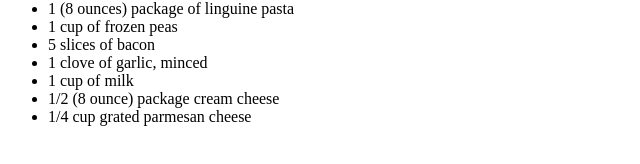
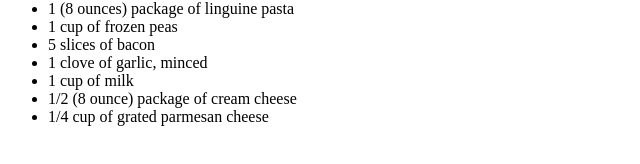
Before and after one commit to TorturerX/odin-recipes, a plain HTML site: page recipes/carbonara.html in a window 1280 px wide. Shown: the part 528-692 px from the top of the page, 0-640 px from the left. Drawn offline with Linux system fonts and the light colour scheme.

Commit message:
Fix wording on list
Added "of" to some items in the list, since for some reason it's left out from the original ingredients list

```diff
--- a/recipes/carbonara.html
+++ b/recipes/carbonara.html
@@ -17,8 +17,8 @@
             <li>5 slices of bacon</li>
             <li>1 clove of garlic, minced</li>
             <li>1 cup of milk</li>
-            <li>1/2 (8 ounce) package cream cheese</li>
-            <li>1/4 cup grated parmesan cheese</li>
+            <li>1/2 (8 ounce) package of cream cheese</li>
+            <li>1/4 cup of grated parmesan cheese</li>
         </ul>
     </body>
 </html>
```
